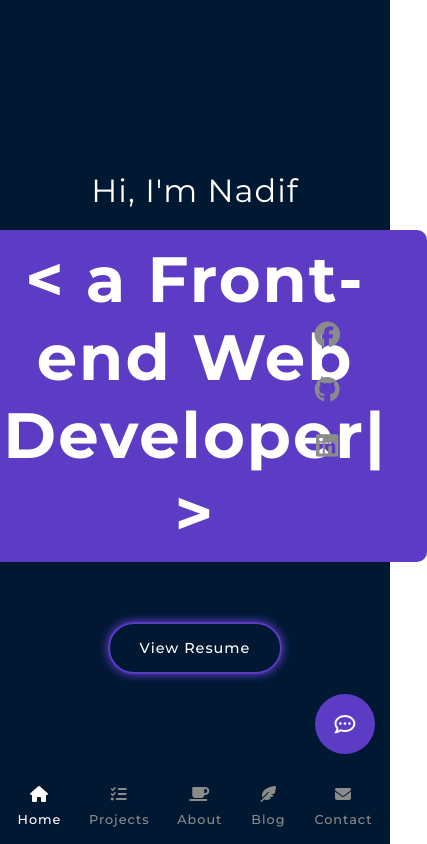
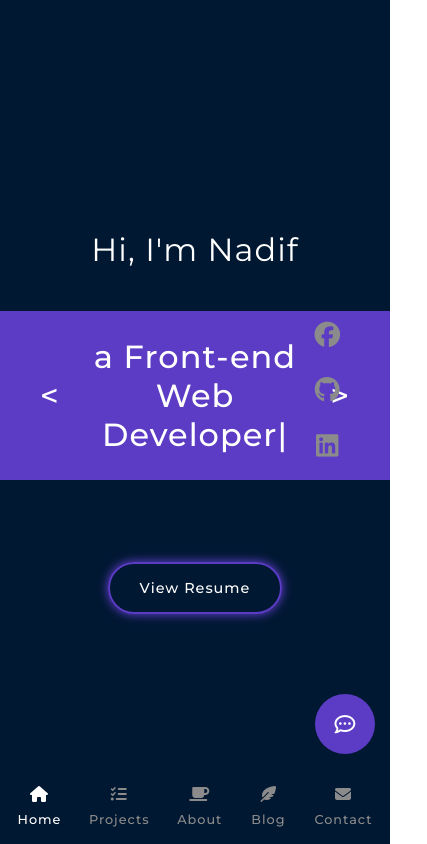
Before and after one commit to nadifalifahim/portfolio-client, a React (Create React App) app: page / in a window 390 px wide. Shown: the whole page, 427 px wide, since content can reach past the window. Built offline with nearby package versions, Linux system fonts and the light colour scheme.

Commit message:
testing bug fix

```diff
--- a/src/Pages/Home/TopBanner/TopBanner.css
+++ b/src/Pages/Home/TopBanner/TopBanner.css
@@ -86,7 +86,7 @@
     justify-content: center;
   }
 
-  .topbanner-subheading-phone {
+  .topbanner-subheading {
     font-weight: 500;
     font-size: 2rem;
     letter-spacing: 1px;
```
Also changed, not shown: src/Pages/Home/TopBanner/TopBanner.js (+0 -24 lines).
